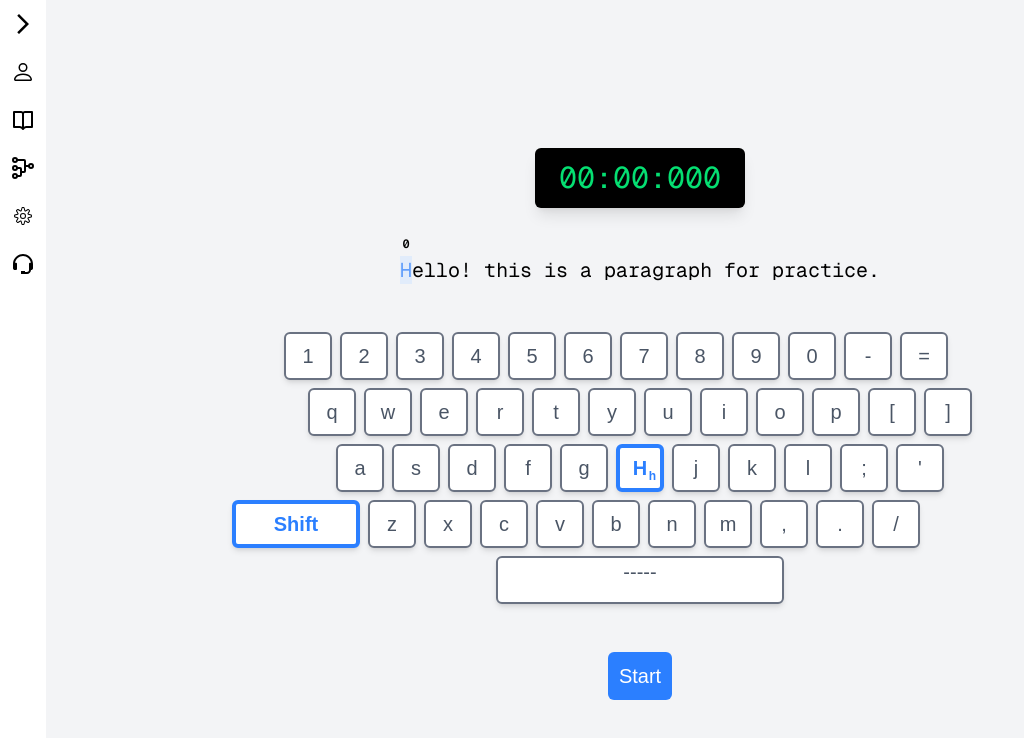
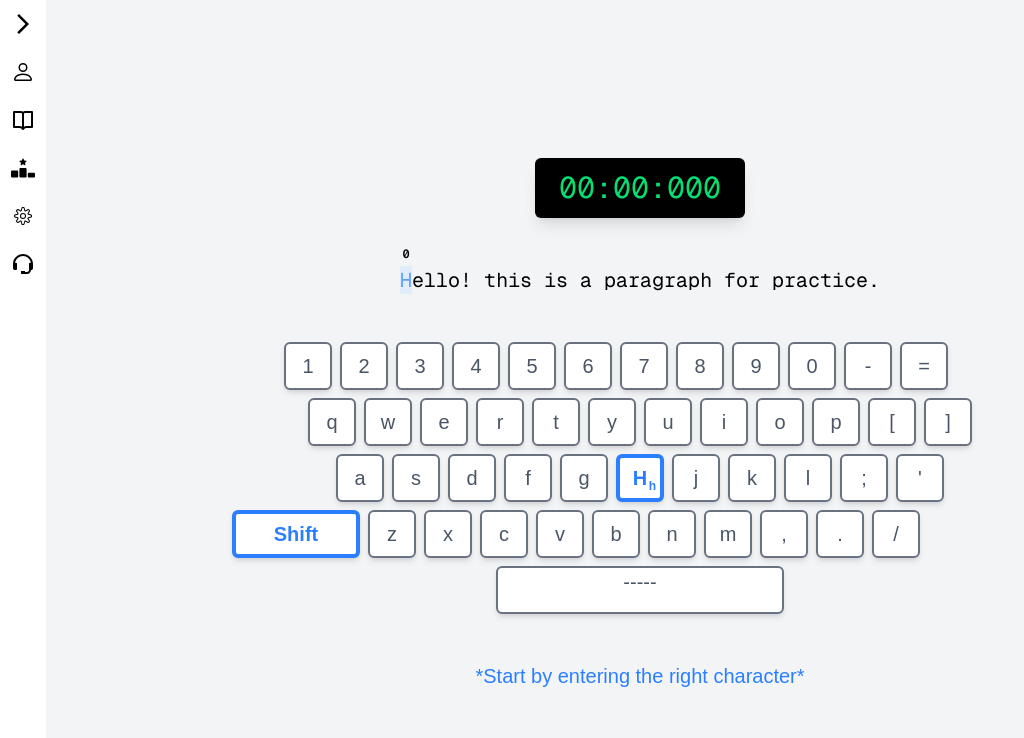
Before and after one commit to ErfanGh83/10fingertyping, a Next.js app: page /practice in a window 1280 px wide. Shown: the top 738 px of the page, without its empty margins (0-1024 px from the left). Built offline with nearby package versions, Linux system fonts and the light colour scheme.

Commit message:
change: removed the space key for starting + the button

```diff
--- a/src/app/practice/page.tsx
+++ b/src/app/practice/page.tsx
@@ -63,10 +63,7 @@ const Page = () => {
             audio.play().catch(() => { });
         }
 
-        if (!started && pressedKey === " ") {
-            setStarted(true);
-        }
-        else if (!started && paragraph && pressedKey === paragraph[0]) {
+        if (!started && paragraph && pressedKey === paragraph[0]) {
             setTypedChars((prev) => prev + 1);
             setWrongKeyPressed(false);
             setIndex((prev) => prev + 1);
@@ -221,12 +218,12 @@ const Page = () => {
                 <div className='size-fit flex flex-row-reverse gap-4'>
                     {
                         !started && !finished &&
-                        <button
+                        <p
                             onClick={() => setStarted(true)}
-                            className='w-16 h-12 flex items-center justify-center rounded-md text-xl text-white cursor-pointer bg-blue-500 hover:bg-blue-600'
+                            className='w-fit flex items-center justify-center text-xl text-blue-500'
                         >
-                            Start
-                        </button>
+                            *Start by entering the right character*
+                        </p>
                     }
 
                     {
--- a/src/components/SideBar.tsx
+++ b/src/components/SideBar.tsx
@@ -2,9 +2,9 @@ import { useState } from "react";
 import { MdArrowForwardIos } from "react-icons/md";
 import { BsPerson } from "react-icons/bs";
 import { BiBookOpen, BiSupport } from "react-icons/bi";
-import { TbTournament } from "react-icons/tb";
 import { CiSettings } from "react-icons/ci";
 import Link from "next/link";
+import { FaRankingStar } from "react-icons/fa6";
 
 export default function Sidebar() {
     const [sideBarIsOpen, setSideBarIsOpen] = useState(false);
@@ -21,9 +21,9 @@ export default function Sidebar() {
             link: '/courses'
         },
         {
-            icon: <TbTournament size={24} />,
-            content: 'Tournament',
-            link: '/tournament'
+            icon: <FaRankingStar size={24} />,
+            content: 'Rankings',
+            link: '/rankings'
         },
         {
             icon: <CiSettings size={24} />,
```
